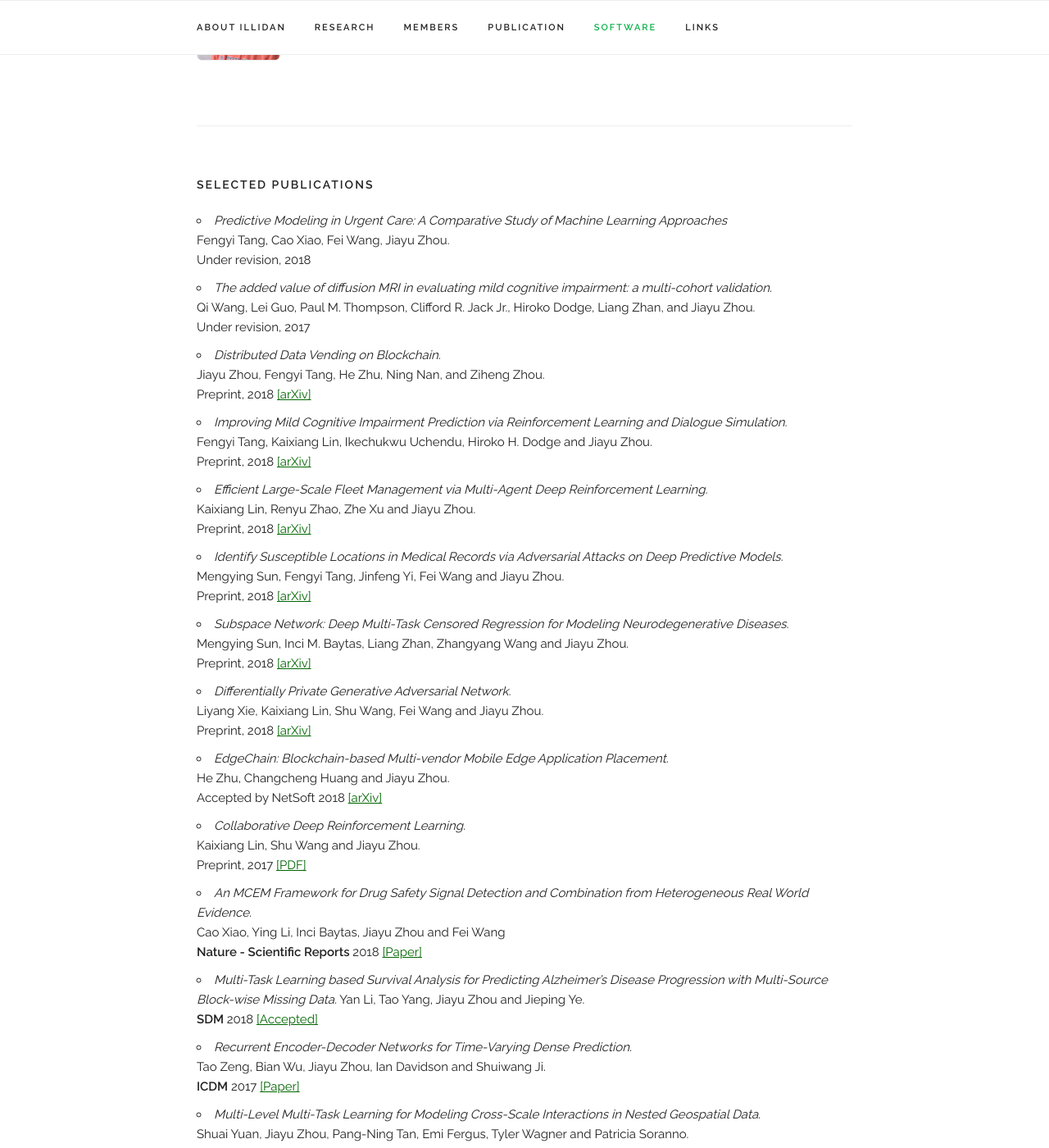
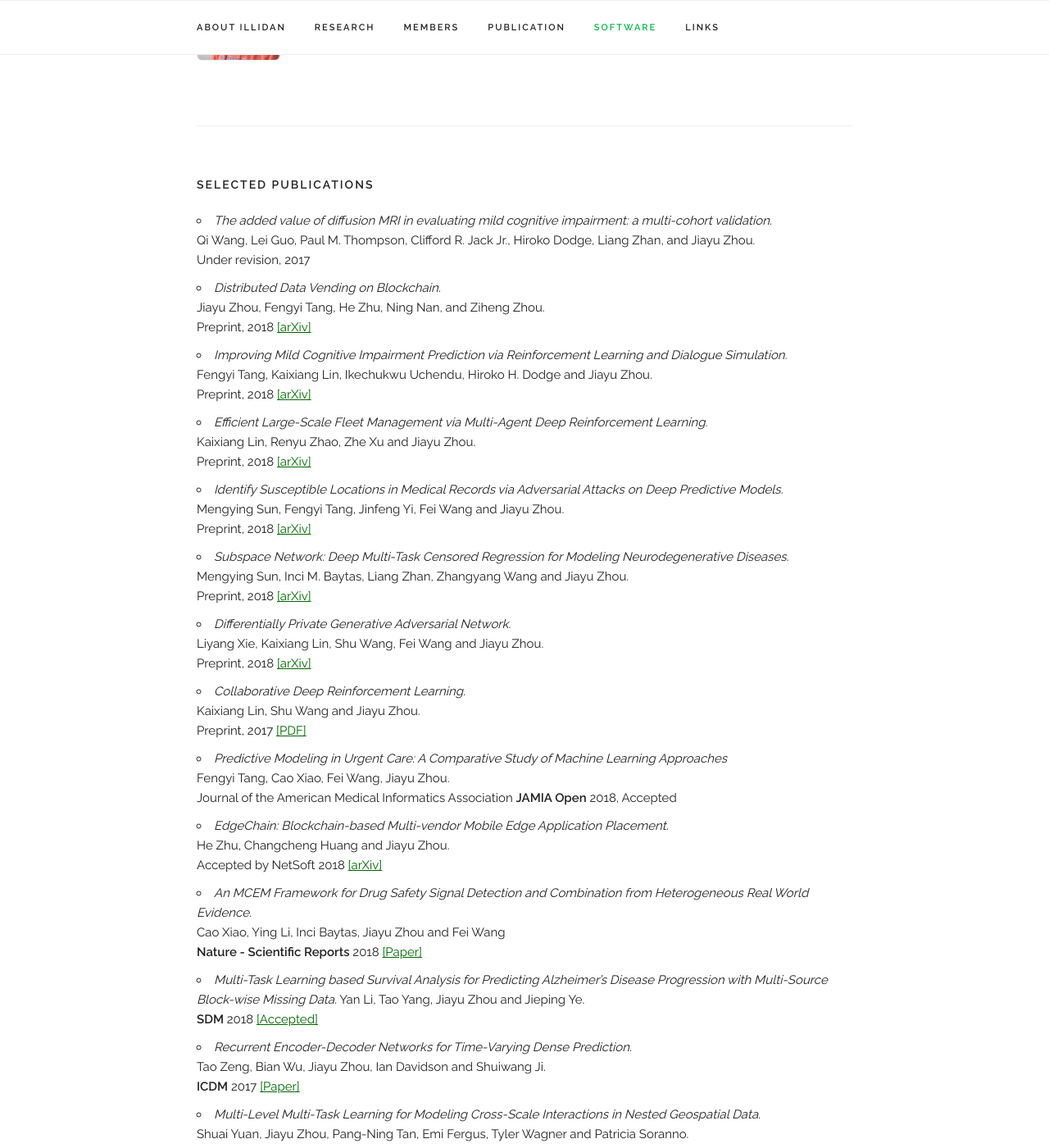
Before and after one commit to Marvelrex/denos.lab.io, a Jekyll site: the page built from index.html, in a window 1280 px wide and 1400 px high, scrolled down 5456 px. Shown: the whole window at 82% size. Built offline with Jekyll 4.4.1, drawn with Linux system fonts in a browser that asks for light colours; nearby versions of some CDN libraries.

Commit message:
Update status.

```diff
--- a/_layouts/default.html
+++ b/_layouts/default.html
@@ -244,11 +244,6 @@
     <div class="docs-section" id="publication">
       <h6 class="docs-header">Selected Publications</h6>
       <ul>
-        <li><i>Predictive Modeling in Urgent Care: A Comparative Study of Machine Learning Approaches</i><br>
-            Fengyi Tang, Cao Xiao, Fei Wang, Jiayu Zhou. <br>
-            Under revision, 2018
-        </li>
-
         <li><i>The added value of diffusion MRI in evaluating mild cognitive impairment: a multi-cohort validation. </i><br>
             Qi Wang, Lei Guo, Paul M. Thompson, Clifford R. Jack Jr., Hiroko Dodge, Liang Zhan, and Jiayu Zhou. <br>
             Under revision, 2017 <!-- <a href="#">[Preprint]</a> -->
@@ -289,14 +284,19 @@
             Preprint, 2018 <a href="https://arxiv.org/abs/1802.06739" target="_blank">[arXiv]</a>
         </li>
 
+        <li><i>Collaborative Deep Reinforcement Learning. </i><br>
+            Kaixiang Lin, Shu Wang and Jiayu Zhou. <br>
+            Preprint, 2017 <a href="https://arxiv.org/pdf/1702.05796.pdf" target="_blank">[PDF]</a>
+        </li>
+
+        <li><i>Predictive Modeling in Urgent Care: A Comparative Study of Machine Learning Approaches</i><br>
+            Fengyi Tang, Cao Xiao, Fei Wang, Jiayu Zhou. <br>
+            Journal of the American Medical Informatics Association <b>JAMIA Open</b> 2018, Accepted
+        </li>
+
         <li><i>EdgeChain: Blockchain-based Multi-vendor Mobile Edge Application Placement. </i><br>
             He Zhu, Changcheng Huang and Jiayu Zhou. <br>
             Accepted by NetSoft 2018 <a href="https://arxiv.org/abs/1801.04035" target="_blank">[arXiv]</a>
-        </li>
-
-        <li><i>Collaborative Deep Reinforcement Learning. </i><br>
-            Kaixiang Lin, Shu Wang and Jiayu Zhou. <br>
-            Preprint, 2017 <a href="https://arxiv.org/pdf/1702.05796.pdf" target="_blank">[PDF]</a>
         </li>
 
         <li><i>An MCEM Framework for Drug Safety Signal Detection and Combination from Heterogeneous Real World Evidence. </i><br>
```
